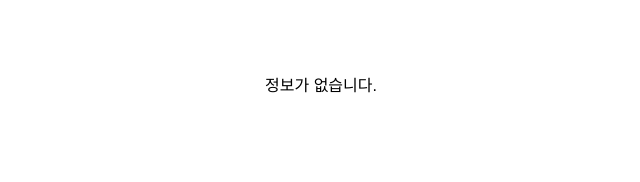
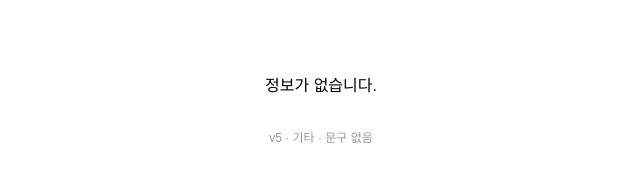
Before and after one commit to withheo/sms-test, a plain HTML site: page index.html in a window 1280 px wide. Shown: the full height of the page, 319-959 px from the left. Drawn offline with Linux system fonts and the light colour scheme.

Commit message:
Update index.html

```diff
--- a/index.html
+++ b/index.html
@@ -25,6 +25,7 @@
 <a id="tel" class="btn tel" hidden>전화 걸기</a>
 <a id="open" class="btn open" hidden>🌐 Chrome으로 글 열기</a>
 <p id="none" hidden>정보가 없습니다.</p>
+<p id="dbg" style="color:#999;font-size:12px;margin-top:32px"></p>
 <script>
   // 주소 형식 (# 뒤는 서버로 전송되지 않음)
   //  문자/전화: .../#n=01077858661&m=문자내용
@@ -94,4 +95,6 @@
     if (!num) $('n').textContent = url;
   }
   if (!num && $('open').hidden) $('none').hidden = false;
+  // 진단용: 어떤 버전이 로드됐고 기기/문구를 어떻게 인식했는지
+  $('dbg').textContent = 'v5 · ' + (/android/i.test(navigator.userAgent) ? 'Android' : /iphone|ipad|ipod/i.test(navigator.userAgent) ? 'iOS' : '기타') + ' · 문구 ' + (msg ? msg.length + '자' : '없음');
 </script></body></html>
```
